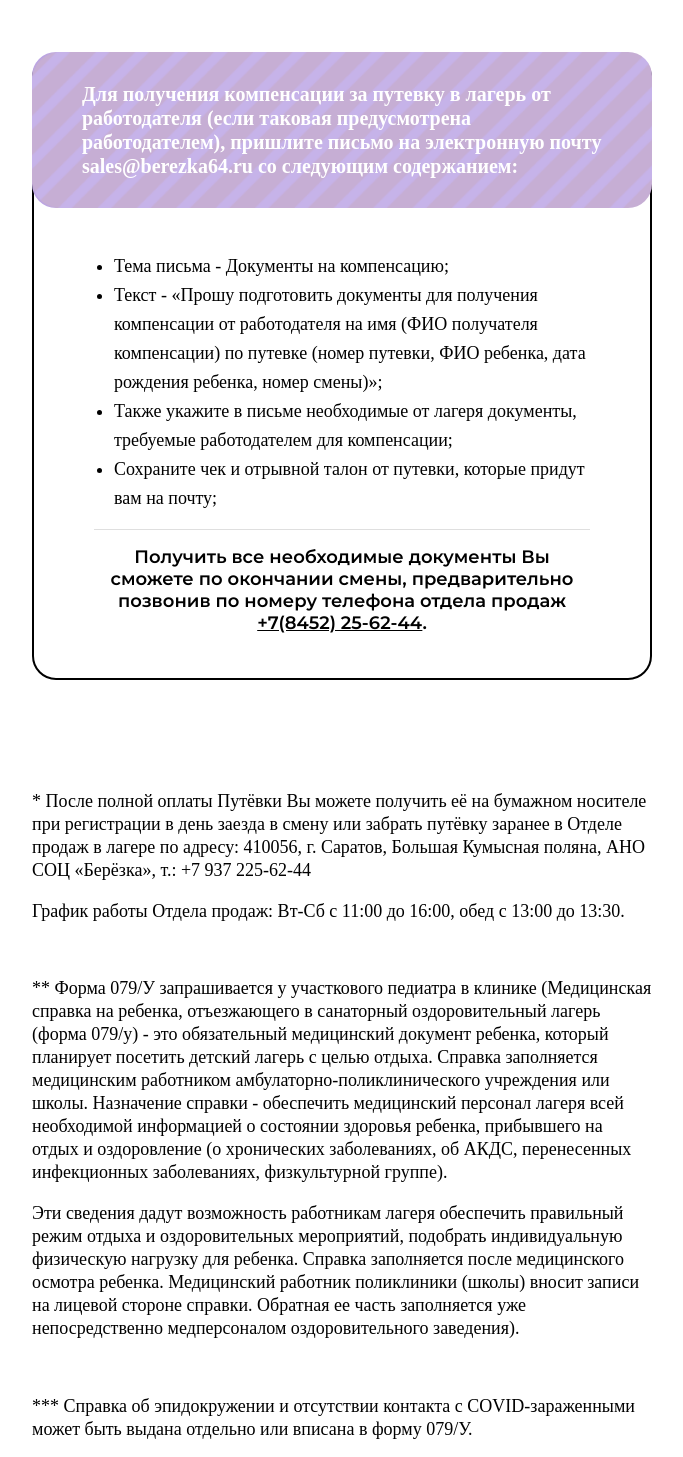
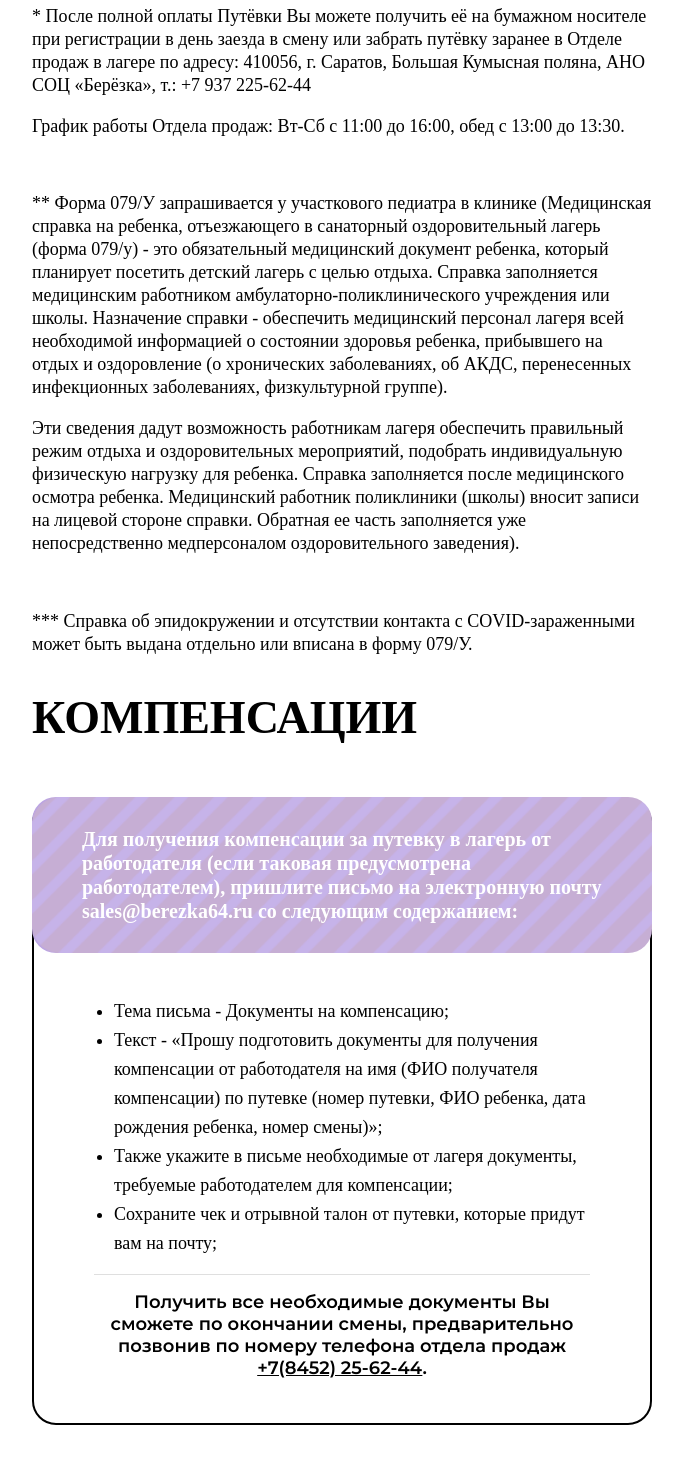
Before and after one commit to Amalthea-code/birch, a Vue app: page /parents in a window 1280 px wide. Shown: the part 1713-3170 px from the top of the page, without its empty margins (298-981 px from the left). Built offline with nearby package versions, Linux system fonts and the light colour scheme; a web font is replaced by a local one; what vue-the-mask would draw is missing.

Commit message:
replace: text

```diff
--- a/src/components/blocks/Docs.vue
+++ b/src/components/blocks/Docs.vue
@@ -24,6 +24,15 @@
       </ul>
       <span class="docs__sub-info">Без указанных документов ребенок в СОЦ не допускается.</span>
     </info>
+    <div class="docs__info">
+      <p class="docs__text">* После полной оплаты Путёвки Вы можете получить её на бумажном носителе при регистрации в день заезда в смену или забрать путёвку заранее в Отделе продаж в лагере по адресу: 410056, г. Саратов, Большая Кумысная поляна, АНО СОЦ «Берёзка», т.: +7 937 225-62-44</p>
+      <p class="docs__text">График работы Отдела продаж: Вт-Сб с 11:00 до 16:00, обед с 13:00 до 13:30.</p>
+      <br />
+      <p class="docs__text">** Форма 079/У запрашивается у участкового педиатра в клинике (Медицинская справка на ребенка, отъезжающего в санаторный оздоровительный лагерь (форма 079/у) - это обязательный медицинский документ ребенка, который планирует посетить детский лагерь с целью отдыха. Справка заполняется медицинским работником амбулаторно-поликлинического учреждения или школы. Назначение справки - обеспечить медицинский персонал лагеря всей необходимой информацией о состоянии здоровья ребенка, прибывшего на отдых и оздоровление (о хронических заболеваниях, об АКДС, перенесенных инфекционных заболеваниях, физкультурной группе).</p>
+      <p class="docs__text">Эти сведения дадут возможность работникам лагеря обеспечить правильный режим отдыха и оздоровительных мероприятий, подобрать индивидуальную физическую нагрузку для ребенка. Справка заполняется после медицинского осмотра ребенка. Медицинский работник поликлиники (школы) вносит записи на лицевой стороне справки. Обратная ее часть заполняется уже непосредственно медперсоналом оздоровительного заведения).</p>
+      <br />
+      <p class="docs__text">*** Справка об эпидокружении и отсутствии контакта с COVID-зараженными может быть выдана отдельно или вписана в форму 079/У.</p>
+    </div>
     <div class="docs__title" id="comp">КОМПЕНСАЦИИ</div>
     <info
       class="docs__card"
@@ -39,15 +48,6 @@
       </ul>
       <span class="docs__sub-info">Получить все необходимые документы Вы сможете по окончании смены, предварительно позвонив по номеру телефона отдела продаж <a href="tel:+78452256244">+7(8452) 25-62-44</a>.</span>
     </info>
-    <div class="docs__info">
-      <p class="docs__text">* После полной оплаты Путёвки Вы можете получить её на бумажном носителе при регистрации в день заезда в смену или забрать путёвку заранее в Отделе продаж в лагере по адресу: 410056, г. Саратов, Большая Кумысная поляна, АНО СОЦ «Берёзка», т.: +7 937 225-62-44</p>
-      <p class="docs__text">График работы Отдела продаж: Вт-Сб с 11:00 до 16:00, обед с 13:00 до 13:30.</p>
-      <br />
-      <p class="docs__text">** Форма 079/У запрашивается у участкового педиатра в клинике (Медицинская справка на ребенка, отъезжающего в санаторный оздоровительный лагерь (форма 079/у) - это обязательный медицинский документ ребенка, который планирует посетить детский лагерь с целью отдыха. Справка заполняется медицинским работником амбулаторно-поликлинического учреждения или школы. Назначение справки - обеспечить медицинский персонал лагеря всей необходимой информацией о состоянии здоровья ребенка, прибывшего на отдых и оздоровление (о хронических заболеваниях, об АКДС, перенесенных инфекционных заболеваниях, физкультурной группе).</p>
-      <p class="docs__text">Эти сведения дадут возможность работникам лагеря обеспечить правильный режим отдыха и оздоровительных мероприятий, подобрать индивидуальную физическую нагрузку для ребенка. Справка заполняется после медицинского осмотра ребенка. Медицинский работник поликлиники (школы) вносит записи на лицевой стороне справки. Обратная ее часть заполняется уже непосредственно медперсоналом оздоровительного заведения).</p>
-      <br />
-      <p class="docs__text">*** Справка об эпидокружении и отсутствии контакта с COVID-зараженными может быть выдана отдельно или вписана в форму 079/У.</p>
-    </div>
   </div>
 </template>
 
```
